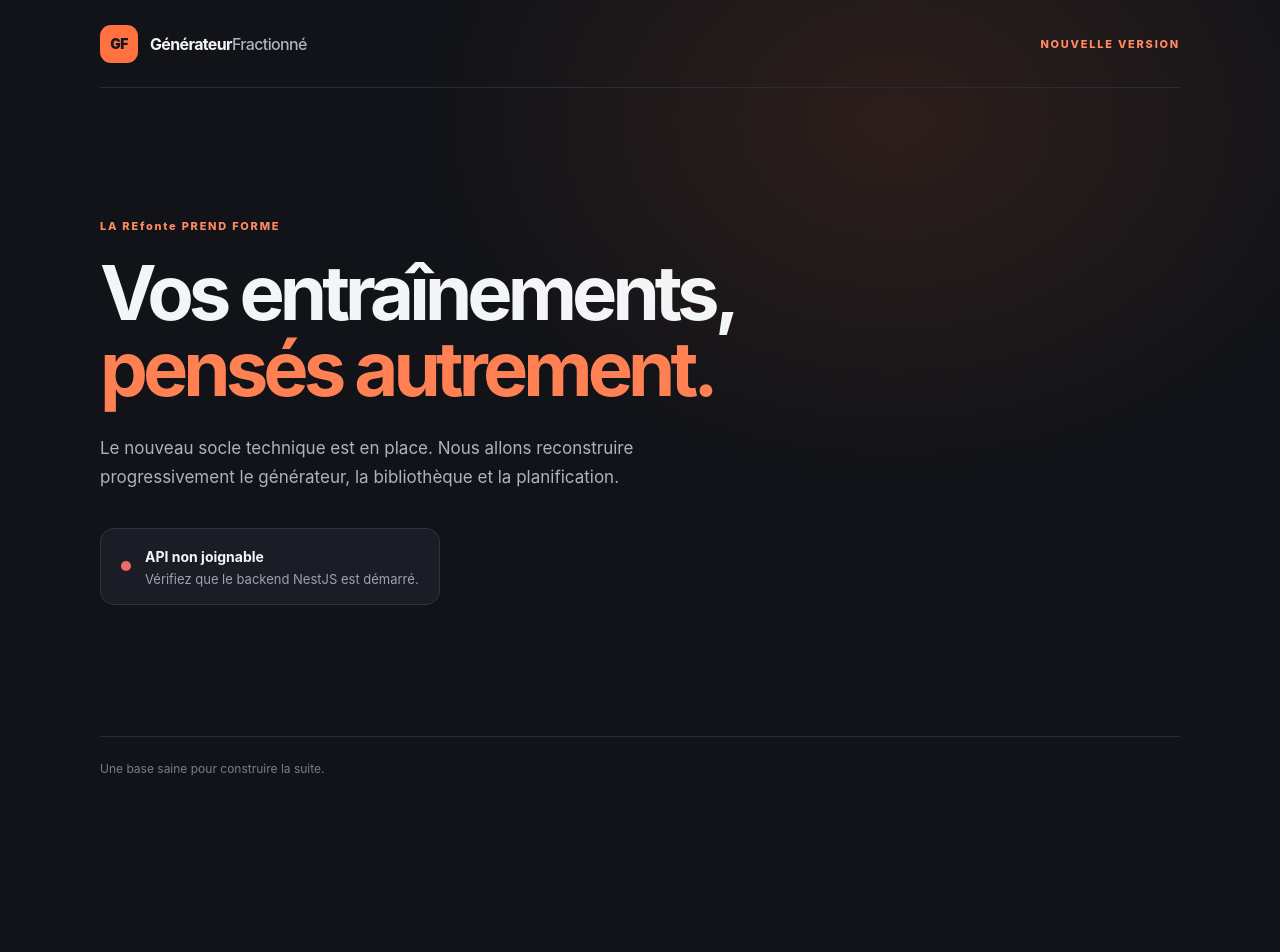
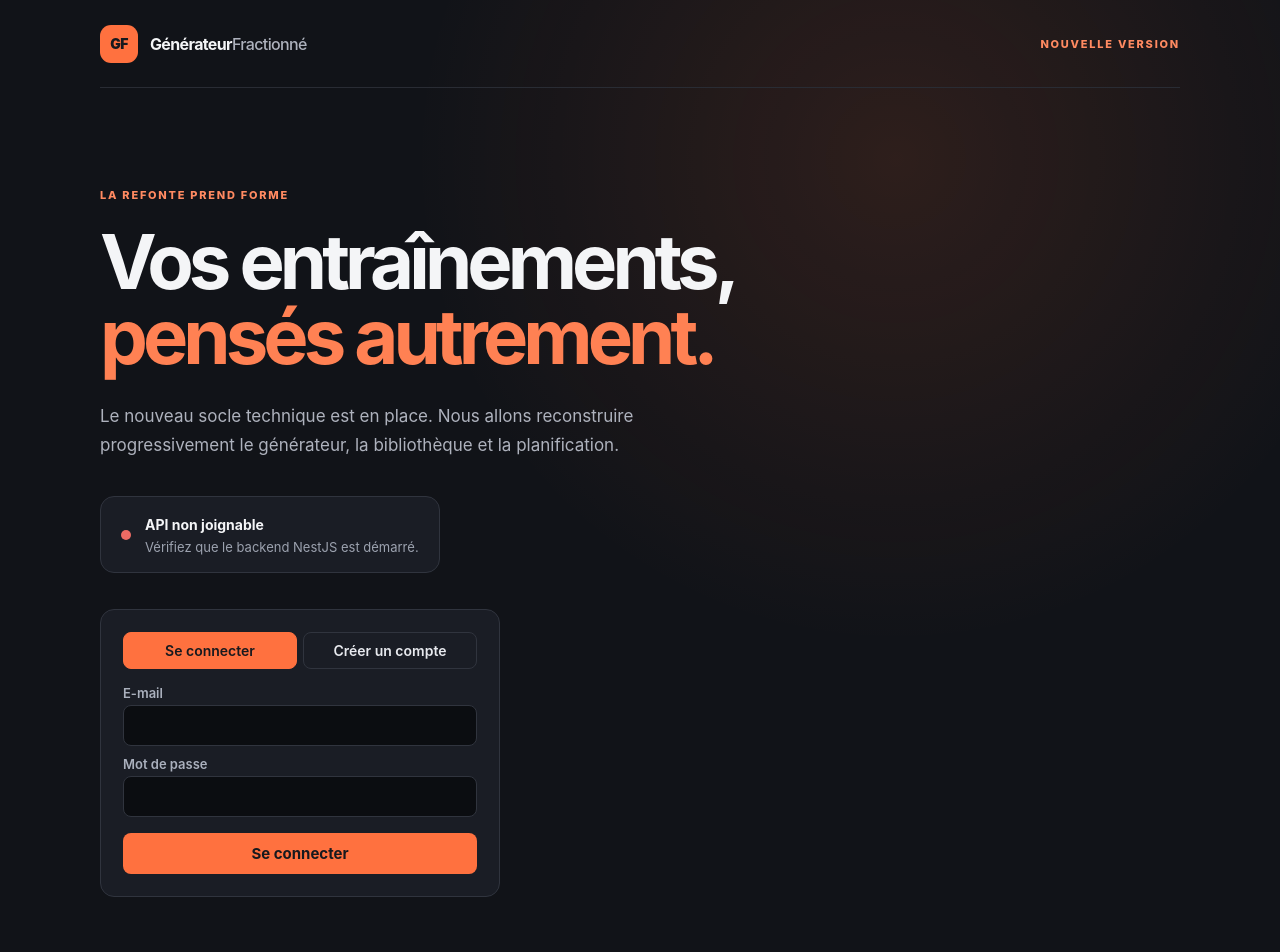
Before and after one commit to tomheuz-101/GenerateurFractionne, a React (Vite) app in the folder frontend/: page / in a window 1280 px wide. Shown: the top 952 px of the page. Before the commit the page ends 800 px from the top, so only its background shows below. Built offline with nearby package versions, Linux system fonts and the light colour scheme; no server answers.

Commit message:
Frontend : page de connexion avec onglets et intégration de la session

```diff
--- a/frontend/src/App.tsx
+++ b/frontend/src/App.tsx
@@ -1,9 +1,18 @@
 import { useEffect, useState } from 'react';
+import Login from './Login';
 
 type ApiStatus = 'loading' | 'online' | 'offline';
+type AuthState = 'loading' | 'anon' | 'authed';
+
+interface SessionInfo {
+  email: string;
+  isAdmin: boolean;
+}
 
 export default function App() {
   const [apiStatus, setApiStatus] = useState<ApiStatus>('loading');
+  const [authState, setAuthState] = useState<AuthState>('loading');
+  const [session, setSession] = useState<SessionInfo | null>(null);
 
   useEffect(() => {
     fetch('/api/health')
@@ -13,25 +22,51 @@ export default function App() {
       })
       .then(() => setApiStatus('online'))
       .catch(() => setApiStatus('offline'));
+
+    fetch('/api/auth/me', { credentials: 'include' })
+      .then((response) =>
+        response.ok ? response.json() : Promise.reject(new Error('anon')),
+      )
+      .then((data) => {
+        setSession({ email: data.email, isAdmin: Boolean(data.isAdmin) });
+        setAuthState('authed');
+      })
+      .catch(() => setAuthState('anon'));
   }, []);
+
+  async function logout() {
+    await fetch('/api/auth/logout', {
+      method: 'POST',
+      credentials: 'include',
+    }).catch(() => {});
+    setSession(null);
+    setAuthState('anon');
+  }
 
   return (
     <main className="page-shell">
       <header className="topbar">
         <a className="brand" href="/" aria-label="Accueil">
           <span className="brand-mark">GF</span>
-          <span>Générateur<span className="brand-light">Fractionné</span></span>
+          <span>
+            Générateur<span className="brand-light">Fractionné</span>
+          </span>
         </a>
         <span className="environment">NOUVELLE VERSION</span>
       </header>
 
       <section className="hero">
-        <p className="eyebrow">LA REfonte PREND FORME</p>
-        <h1>Vos entraînements,<br /><span>pensés autrement.</span></h1>
+        <p className="eyebrow">LA REFONTE PREND FORME</p>
+        <h1>
+          Vos entraînements,
+          <br />
+          <span>pensés autrement.</span>
+        </h1>
         <p className="intro">
           Le nouveau socle technique est en place. Nous allons reconstruire
           progressivement le générateur, la bibliothèque et la planification.
         </p>
+
         <div className="status-card">
           <span className={`status-dot ${apiStatus}`} />
           <div>
@@ -49,6 +84,32 @@ export default function App() {
             </p>
           </div>
         </div>
+
+        {authState === 'anon' && (
+          <Login
+            onLoggedIn={(email, isAdmin) => {
+              setSession({ email, isAdmin });
+              setAuthState('authed');
+            }}
+          />
+        )}
+
+        {authState === 'authed' && session && (
+          <div className="status-card">
+            <span className="status-dot online" />
+            <div>
+              <strong>Connecté : {session.email}</strong>
+              <p>
+                {session.isAdmin
+                  ? 'Compte administrateur.'
+                  : 'Session active pendant 30 jours.'}
+              </p>
+              <button className="auth-link" type="button" onClick={logout}>
+                Se déconnecter
+              </button>
+            </div>
+          </div>
+        )}
       </section>
 
       <footer>Une base saine pour construire la suite.</footer>
--- /dev/null
+++ b/frontend/src/Login.tsx
@@ -0,0 +1,130 @@
+import { useState } from 'react';
+
+type Mode = 'login' | 'register';
+
+interface Props {
+  onLoggedIn: (email: string, isAdmin: boolean) => void;
+}
+
+export default function Login({ onLoggedIn }: Props) {
+  const [mode, setMode] = useState<Mode>('login');
+  const [email, setEmail] = useState('');
+  const [password, setPassword] = useState('');
+  const [inviteCode, setInviteCode] = useState('');
+  const [error, setError] = useState('');
+  const [busy, setBusy] = useState(false);
+
+  async function submit(event: React.FormEvent) {
+    event.preventDefault();
+    setError('');
+    setBusy(true);
+
+    try {
+      const response = await fetch(`/api/auth/${mode}`, {
+        method: 'POST',
+        headers: { 'Content-Type': 'application/json' },
+        credentials: 'include',
+        body: JSON.stringify(
+          mode === 'register'
+            ? { email, password, inviteCode: inviteCode || undefined }
+            : { email, password },
+        ),
+      });
+
+      const data = await response.json().catch(() => ({}));
+
+      if (!response.ok) {
+        const message = data.message;
+        setError(
+          typeof message === 'string'
+            ? message
+            : Array.isArray(message)
+              ? message[0]
+              : 'Une erreur est survenue.',
+        );
+        return;
+      }
+
+      const me = await fetch('/api/auth/me', { credentials: 'include' });
+      const mj = await me.json().catch(() => ({}));
+      onLoggedIn(mj.email ?? email, Boolean(mj.isAdmin));
+    } catch {
+      setError('Impossible de joindre le serveur.');
+    } finally {
+      setBusy(false);
+    }
+  }
+
+  return (
+    <section className="auth-card">
+      <div className="auth-tabs" role="tablist">
+        <button
+          type="button"
+          className={mode === 'login' ? 'active' : ''}
+          onClick={() => { setMode('login'); setError(''); }}
+        >
+          Se connecter
+        </button>
+        <button
+          type="button"
+          className={mode === 'register' ? 'active' : ''}
+          onClick={() => { setMode('register'); setError(''); }}
+        >
+          Créer un compte
+        </button>
+      </div>
+
+      <form onSubmit={submit}>
+        <label htmlFor="auth-email">E-mail</label>
+        <input
+          id="auth-email"
+          type="email"
+          value={email}
+          onChange={(e) => setEmail(e.target.value)}
+          autoComplete="email"
+          required
+        />
+
+        <label htmlFor="auth-password">Mot de passe</label>
+        <input
+          id="auth-password"
+          type="password"
+          value={password}
+          onChange={(e) => setPassword(e.target.value)}
+          autoComplete={mode === 'login' ? 'current-password' : 'new-password'}
+          minLength={mode === 'register' ? 8 : undefined}
+          required
+        />
+
+        {mode === 'register' && (
+          <>
+            <label htmlFor="auth-invite">Code d’invitation</label>
+            <input
+              id="auth-invite"
+              type="text"
+              value={inviteCode}
+              onChange={(e) => setInviteCode(e.target.value)}
+              placeholder="Requis sauf compte administrateur"
+            />
+          </>
+        )}
+
+        {error && <p className="auth-error">{error}</p>}
+
+        <button className="auth-submit" type="submit" disabled={busy}>
+          {busy
+            ? '…'
+            : mode === 'login'
+              ? 'Se connecter'
+              : 'Créer mon compte'}
+        </button>
+
+        {mode === 'register' && (
+          <p className="auth-note">
+            Mot de passe : 8 caractères minimum.
+          </p>
+        )}
+      </form>
+    </section>
+  );
+}
--- a/frontend/src/style.css
+++ b/frontend/src/style.css
@@ -123,6 +123,98 @@ footer {
   font-size: 12px;
 }
 
+/* ---------- Authentification ---------- */
+
+.auth-card {
+  max-width: 400px;
+  margin-top: 36px;
+  padding: 22px;
+  border: 1px solid #30343e;
+  border-radius: 14px;
+  background: rgba(29, 32, 40, 0.8);
+}
+
+.auth-tabs {
+  display: flex;
+  gap: 6px;
+  margin-bottom: 16px;
+}
+
+.auth-tabs button {
+  flex: 1;
+  padding: 9px 0;
+  border-radius: 8px;
+  border: 1px solid #30343e;
+  background: transparent;
+  color: #e7e9ee;
+  font: 600 14px Inter, sans-serif;
+  cursor: pointer;
+}
+
+.auth-tabs button.active {
+  background: #ff713f;
+  border-color: #ff713f;
+  color: #17191e;
+}
+
+.auth-card label {
+  display: block;
+  margin: 10px 0 4px;
+  color: #aab0bd;
+  font: 600 13px Inter, sans-serif;
+}
+
+.auth-card input {
+  width: 100%;
+  padding: 10px 12px;
+  border-radius: 8px;
+  border: 1px solid #30343e;
+  background: #0b0d11;
+  color: #f4f5f7;
+  font: 500 15px Inter, sans-serif;
+}
+
+.auth-card input:focus {
+  outline: 2px solid #ff713f;
+  outline-offset: 1px;
+}
+
+.auth-submit {
+  width: 100%;
+  margin-top: 16px;
+  padding: 11px 0;
+  border: 0;
+  border-radius: 8px;
+  background: #ff713f;
+  color: #17191e;
+  font: 700 15px Inter, sans-serif;
+  cursor: pointer;
+}
+
+.auth-submit:disabled { opacity: 0.6; cursor: default; }
+
+.auth-error {
+  margin: 10px 0 0;
+  color: #ed6b64;
+  font: 500 13px Inter, sans-serif;
+}
+
+.auth-note {
+  margin: 12px 0 0;
+  color: #7b8194;
+  font: 400 12px Inter, sans-serif;
+}
+
+.auth-link {
+  margin-top: 8px;
+  padding: 0;
+  border: 0;
+  background: none;
+  color: #ff8a61;
+  font: 600 13px Inter, sans-serif;
+  cursor: pointer;
+}
+
 @media (max-width: 560px) {
   .page-shell { width: min(100% - 32px, 1080px); }
   .topbar { height: 72px; }
```
